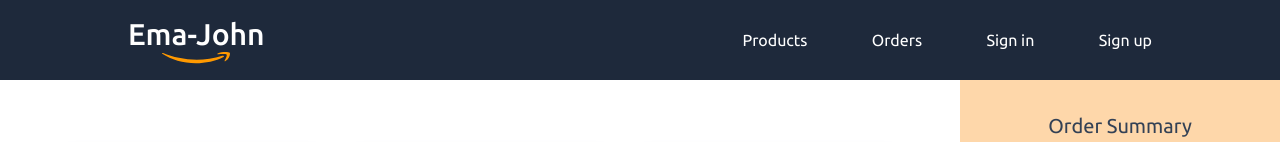
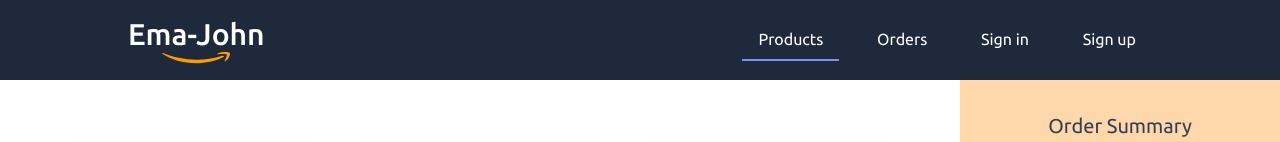
Before and after one commit to genuinestalwart/firebase-practice, a React (Create React App) app: page /products in a window 1280 px wide. Shown: the top 142 px of the page. Built offline with nearby package versions, Linux system fonts and the light colour scheme.

Commit message:
products page completed and custom active link styling added

```diff
--- /dev/null
+++ b/src/components/CustomLink/CustomLink.js
@@ -0,0 +1,12 @@
+import { Link, useMatch, useResolvedPath } from "react-router-dom";
+
+function CustomLink({ children, to }) {
+    let resolved = useResolvedPath(to);
+    let match = useMatch({ path: resolved.pathname, end: true });
+
+    return (
+        <Link className={match ? 'border-b-2 border-indigo-400 px-4 py-2 hover:text-amber-400' : 'px-4 py-2 hover:text-amber-400'} to={to}><div>{children}</div></Link>
+    );
+}
+
+export default CustomLink;
--- a/src/components/Header/Header.js
+++ b/src/components/Header/Header.js
@@ -1,6 +1,6 @@
 import logo from '../../images/logo.svg';
 import React from 'react';
-import { Link } from 'react-router-dom';
+import CustomLink from '../CustomLink/CustomLink';
 
 const Header = () => {
     return (
@@ -11,10 +11,10 @@ const Header = () => {
             </div>
 
             <nav className='flex justify-between text-white w-2/5'>
-                <Link className='hover:text-amber-400' to='/products'>Products</Link>
-                <Link className='hover:text-amber-400' to='/orders'>Orders</Link>
-                <Link className='hover:text-amber-400' to='/login'>Sign in</Link>
-                <Link className='hover:text-amber-400' to='/register'>Sign up</Link>
+                <CustomLink to='/products'>Products</CustomLink>
+                <CustomLink to='/orders'>Orders</CustomLink>
+                <CustomLink to='/login'>Sign in</CustomLink>
+                <CustomLink to='/register'>Sign up</CustomLink>
             </nav>
         </header>
     );
--- a/src/components/Products/Products.js
+++ b/src/components/Products/Products.js
@@ -25,6 +25,11 @@ const Products = () => {
         localStorage.setItem('selectedProducts', JSON.stringify(newList));
     };
 
+    const handleClearCart = () => {
+        setList([]);
+        localStorage.removeItem('selectedProducts');
+    };
+
     return (
         <div className='flex'>
             <div className='gap-8 grid grid-cols-3 p-16 w-3/4'>
@@ -33,7 +38,7 @@ const Products = () => {
                 }
             </div>
 
-            <Summary list={list}></Summary>
+            <Summary handler={handleClearCart} list={list}></Summary>
         </div>
     );
 };
--- a/src/components/Summary/Summary.js
+++ b/src/components/Summary/Summary.js
@@ -3,7 +3,7 @@ import { FontAwesomeIcon } from '@fortawesome/react-fontawesome';
 import React from 'react';
 import { Link } from 'react-router-dom';
 
-const Summary = ({ list }) => {
+const Summary = ({ list, handler }) => {
     let items = 0, price = 0, charge = 0;
 
     list.forEach(el => {
@@ -27,8 +27,8 @@ const Summary = ({ list }) => {
                 <h4 className='font-medium my-4 text-base text-slate-700'>Grand Total: ${total}</h4>
             </div>
 
-            <button className='bg-red-400 hover:bg-red-500 block my-4 py-2 rounded text-white w-full'>Clear Cart <FontAwesomeIcon className='ml-2' icon={faTrashCan}></FontAwesomeIcon></button>
-            <Link to='/orders'><button className='bg-orange-400 hover:bg-orange-500 block my-4 py-2 rounded text-white w-full'>Review Orders <FontAwesomeIcon className='ml-2' icon={faArrowRight}></FontAwesomeIcon></button></Link>
+            <button onClick={handler} className='bg-red-400 hover:bg-red-500 block my-4 py-2 active:ring ring-offset-2 ring-red-400 rounded text-white w-full'>Clear Cart <FontAwesomeIcon className='ml-2' icon={faTrashCan}></FontAwesomeIcon></button>
+            <Link to='/orders'><button className='bg-orange-400 hover:bg-orange-500 block my-4 py-2 active:ring ring-offset-2 ring-orange-400 rounded text-white w-full'>Review Orders <FontAwesomeIcon className='ml-2' icon={faArrowRight}></FontAwesomeIcon></button></Link>
         </div>
     );
 };
```
